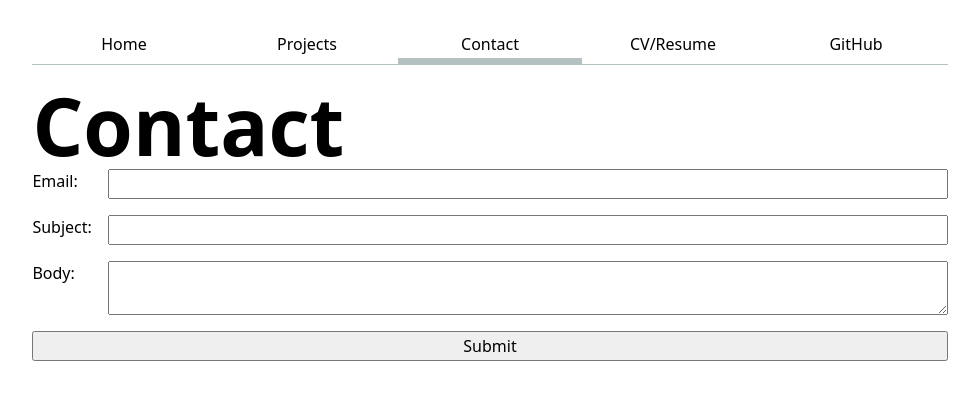
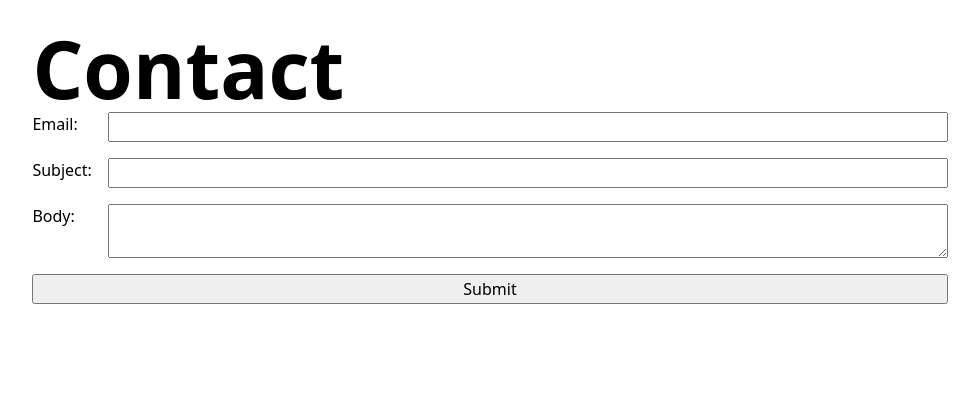
Before and after one commit to kyleduongg/portfolio, a plain HTML site: page contact/index.html in a window 1280 px wide. Shown: the whole page, without its empty margins (150-1129 px from the left). Drawn offline with Linux system fonts and the light colour scheme.

Commit message:
removed navigation bar + cleared step 2 code

```diff
--- a/contact/index.html
+++ b/contact/index.html
@@ -7,13 +7,6 @@
         <link rel="stylesheet" href="../style.css">
     </head>
     <body>
-        <nav>
-            <a href = "../index.html">Home</a>
-            <a href = "../projects/index.html">Projects</a>
-            <a href="index.html">Contact</a>
-            <a href="../Resume/index.html">CV/Resume</a>
-            <a href="https://github.com/kyleduongg" target="_blank">GitHub</a>
-        </nav>
         <h1>Contact</h1>
 
         <form action="mailto:kyduong@ucsd.edu" method="POST" enctype="text/plain">
--- a/global.js
+++ b/global.js
@@ -4,10 +4,10 @@ function $$(selector, context = document) {
   return Array.from(context.querySelectorAll(selector));
 }
 
-const navLinks = $$("nav a");
+// const navLinks = $$("nav a");
 
-let currentLink = navLinks.find(
-  (a) => a.host === location.host && a.pathname === location.pathname,
-);
+//let currentLink = navLinks.find(
+  //(a) => a.host === location.host && a.pathname === location.pathname,
+//);
 
-currentLink?.classList.add('current');
+//currentLink?.classList.add('current');
```
Also changed, not shown: Resume/index.html (+0 -7 lines), index.html (+0 -8 lines), projects/index.html (+0 -7 lines).
